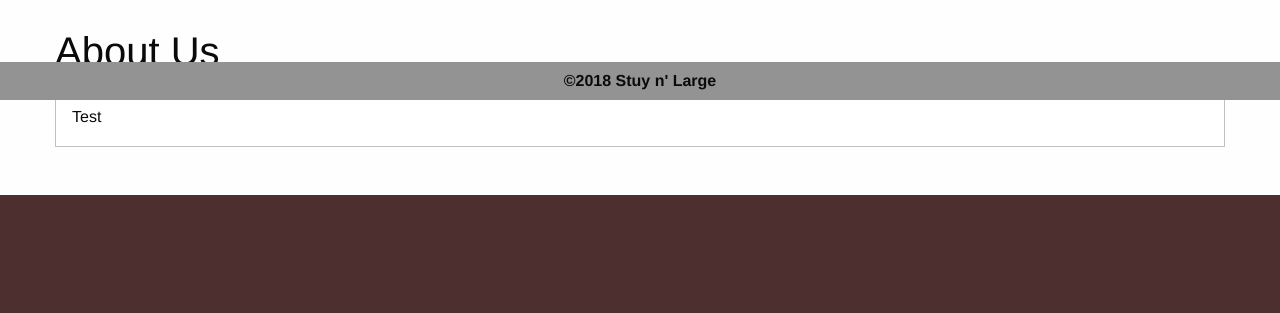
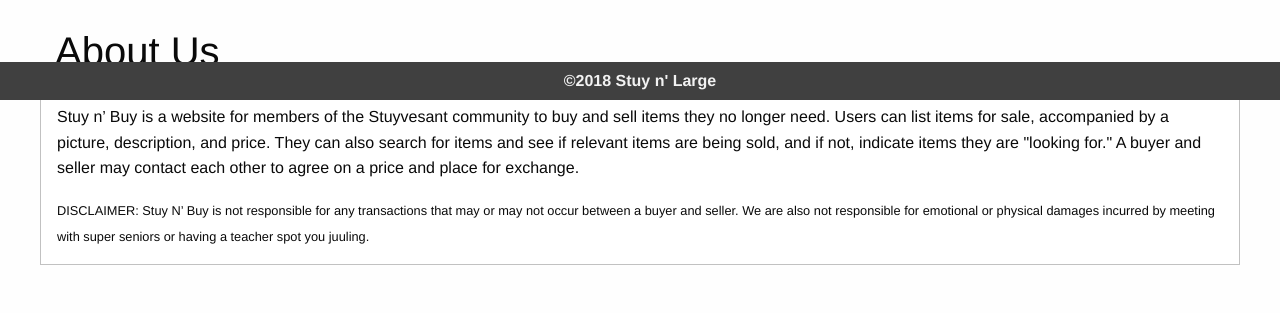
Before and after one commit to Hyhyme/Stuy-n-Large, a Flask app: page / in a window 1280 px wide. Shown: the part 700-1013 px from the top of the page. Before the commit the page ends 895 px from the top, so only its background shows below. Run offline with Flask 2, Linux system fonts and the light colour scheme; some libraries are stand-ins or nearby versions.

Commit message:
Add about section, change footer color

```diff
--- a/devlog.txt
+++ b/devlog.txt
@@ -9,3 +9,6 @@ Create index page
 
 siuR -- 2017-12-31 19:58:58
 Add templates for create and login
+
+siuR -- 2017-12-31 20:14:31
+Add about section, change footer color
--- a/static/css/app.css
+++ b/static/css/app.css
@@ -18,10 +18,11 @@
 }
 
 footer {
-    background-color: #939393;
+    background-color: #404040;
     position: fixed;
     bottom: 0;
     width: 100%;
+    color: #f2f2f2;
 }
 
 .main .grid-container {
--- a/templates/index.html
+++ b/templates/index.html
@@ -22,9 +22,10 @@ Stuy n' Buy
     <div class="large-12 cell">
       <h2>About Us</h2>
     </div>
-    <div class="large-12 cell">
+    <div class="large-12 column">
       <div class="callout">
-        <p>Test</p>
+        <p>Stuy n’ Buy is a website for members of the Stuyvesant community to buy and sell items they no longer need. Users can list items for sale, accompanied by a picture, description, and price. They can also search for items and see if relevant items are being sold, and if not, indicate items they are "looking for." A buyer and seller may contact each other to agree on a price and place for exchange.</p>
+        <p><small>DISCLAIMER: Stuy N’ Buy is not responsible for any transactions that may or may not occur between a buyer and seller. We are also not responsible for emotional or physical damages incurred by meeting with super seniors or having a teacher spot you juuling.</small></p>
       </div>
     </div>
   </div>
```
